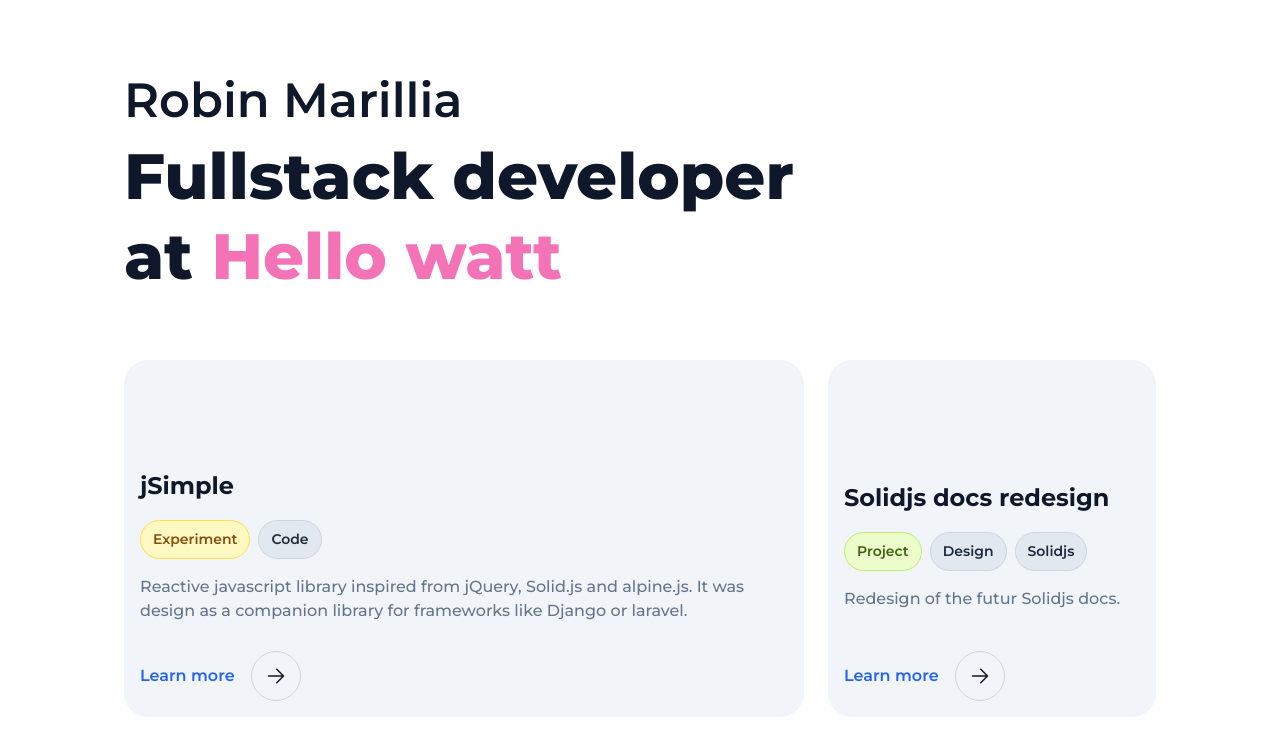
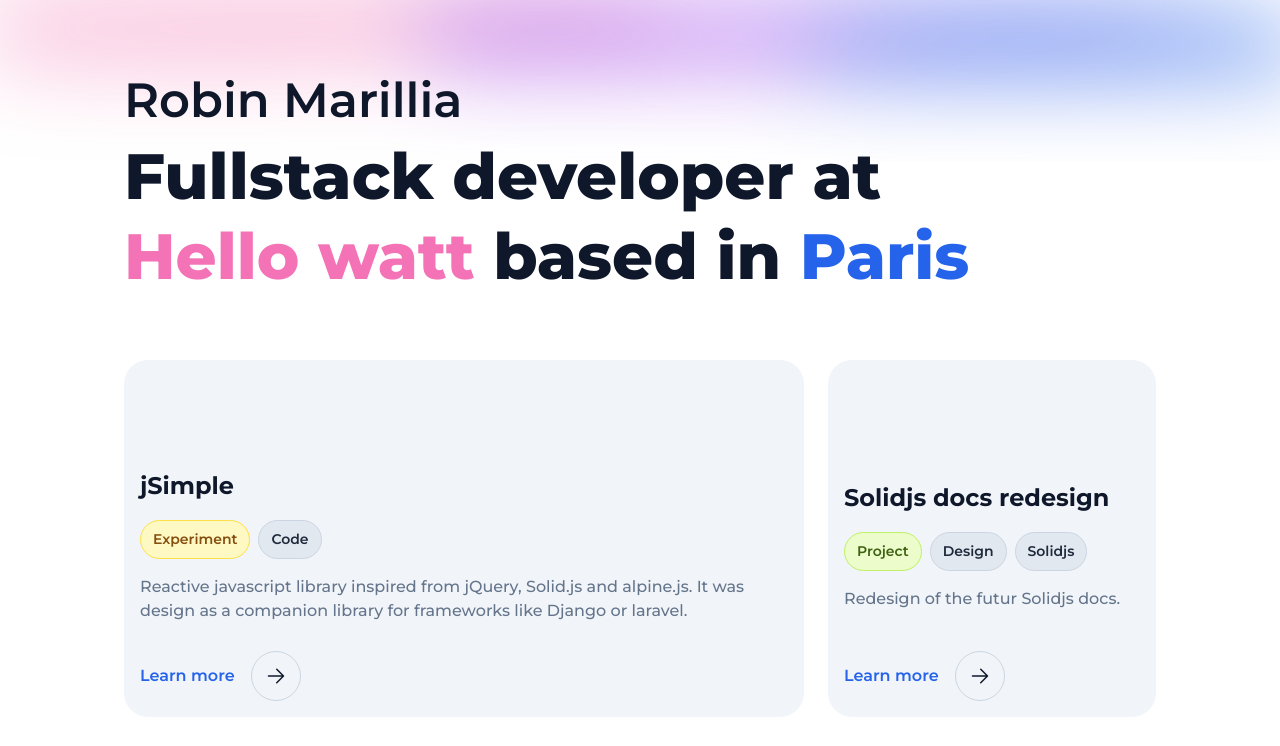
Before and after one commit to robin4a4/robin.marillia.io, an Astro site: page / in a window 1280 px wide. Shown: the top 746 px of the page. Built offline with nearby package versions, Linux system fonts and the light colour scheme; Astro itself is replaced by a stand-in of ours.

Commit message:
add blurred blob animation

```diff
--- a/src/components/Header.astro
+++ b/src/components/Header.astro
@@ -1,11 +1,25 @@
 ---
-import blurSvg from '../assets/blur.svg'
+import blurSvg from '../assets/blur4.svg'
 ---
 
 <header class="relative pt-64">
-	<img src={blurSvg} alt="image description" class='absolute top-0 left-0 -mt-72 -ml-64 z-0'/>
+	<svg width="1920" height="194"class='absolute top-0 inset-x-0 z-0 w-full' viewBox="0 0 1920 194" fill="none" xmlns="http://www.w3.org/2000/svg">
+		<g filter="url(#filter0_f_19_817)">
+		<path class='animate-pulse' d="M724.8 18.1722C530.547 39.2001 154.835 34.2064 -8.73973 29.081C-17.4764 7.00399 -34.0478 -37.6269 -30.4407 -39.5343C-25.9319 -41.9185 191.407 -45.9167 565.742 -49.2334C936.513 -52.5185 950.433 -49.7577 985.191 -42.8637L986.2 -42.6638C1021.73 -35.6235 967.616 -8.11267 724.8 18.1722Z" fill="#EC4899"/>
+		<path class='animate-pulse' style='animation-delay: .7s' d="M1473.47 22.9651C1254.56 38.6995 831.316 36.3923 647.058 33.2719C637.291 17.4732 618.773 -14.4692 622.843 -15.8489C627.931 -17.5736 872.788 -21.1766 1294.51 -24.823C1712.21 -28.4347 1727.89 -26.5025 1767.02 -21.6776L1768.15 -21.5377C1808.16 -16.6105 1747.1 3.29706 1473.47 22.9651Z" fill="#9333EA"/>
+		<path class='animate-pulse' style='animation-delay: 1.4s' d="M1348.97 -11.2379C1480.74 -28.4017 1775.48 -19.5257 1906.38 -12.9422C1932.42 7.49783 1984.21 48.807 1983.09 50.5233C1981.69 52.6687 1817.2 53.8795 1530.78 52.676C1247.09 51.4839 1233.92 48.7818 1201.04 42.0346L1200.08 41.8389C1166.47 34.9481 1184.27 10.2168 1348.97 -11.2379Z" fill="#2563EB"/>
+		</g>
+		<defs>
+		<filter id="filter0_f_19_817" x="-170.946" y="-190.613" width="2294.05" height="383.765" filterUnits="userSpaceOnUse" color-interpolation-filters="sRGB">
+		<feFlood flood-opacity="0" result="BackgroundImageFix"/>
+		<feBlend mode="normal" in="SourceGraphic" in2="BackgroundImageFix" result="shape"/>
+		<feGaussianBlur stdDeviation="70" result="effect1_foregroundBlur_19_817"/>
+		</filter>
+		</defs>
+	</svg>
+
 	<div class="container mx-auto px-[124px] relative z-10">
 		<span class="font-semibold text-48">Robin Marillia</span>
-		<h1 class="font-extrabold text-64 max-w-[70%] leading-tight">Fullstack developer at <span class="text-pink-400">Hello watt</span></h1>
+		<h1 class="font-extrabold text-64 max-w-[90%] leading-tight">Fullstack developer at <span class="text-pink-400">Hello watt</span> based in <span class="text-blue-600">Paris</span></h1>
 	</div>
 </header>
```
Also changed, not shown: src/assets/blur2.svg (added), src/assets/blur3.svg (added), src/assets/blur4.svg (added).
